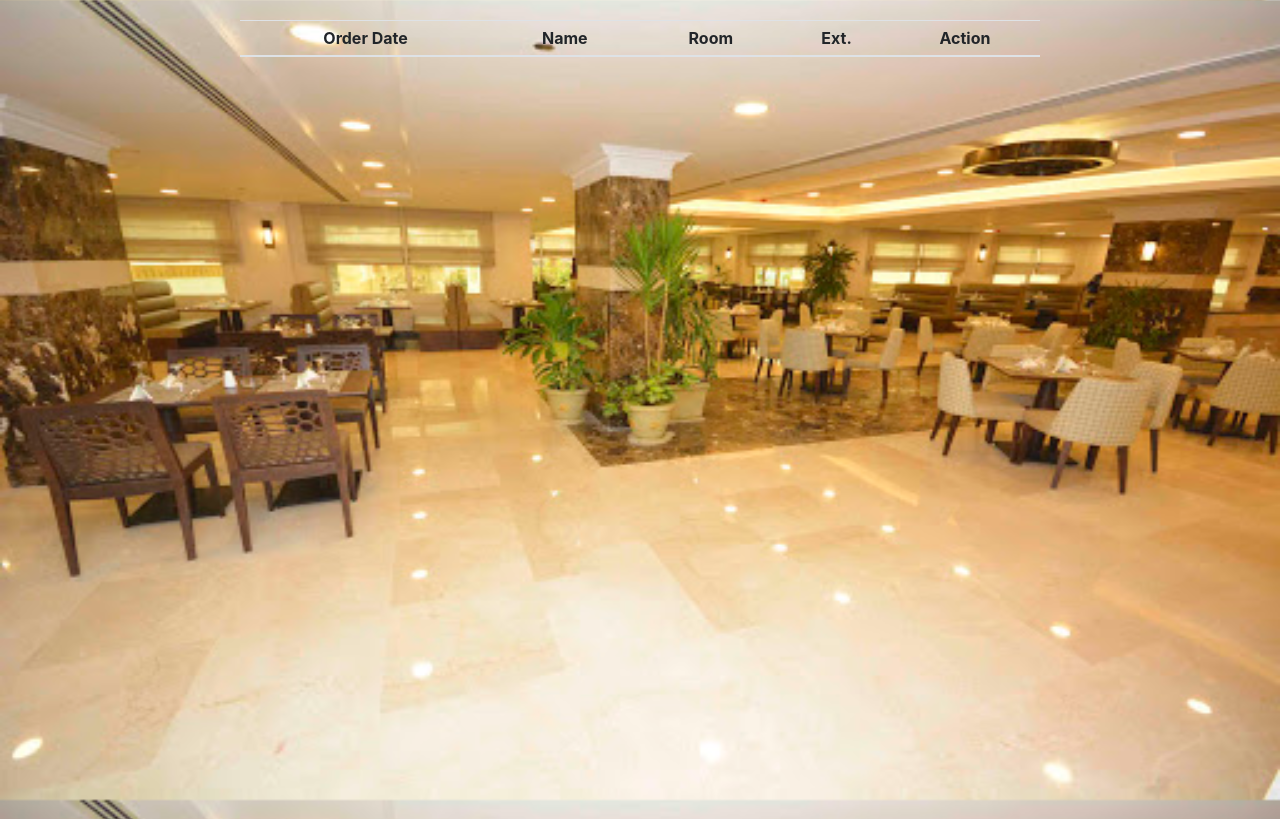
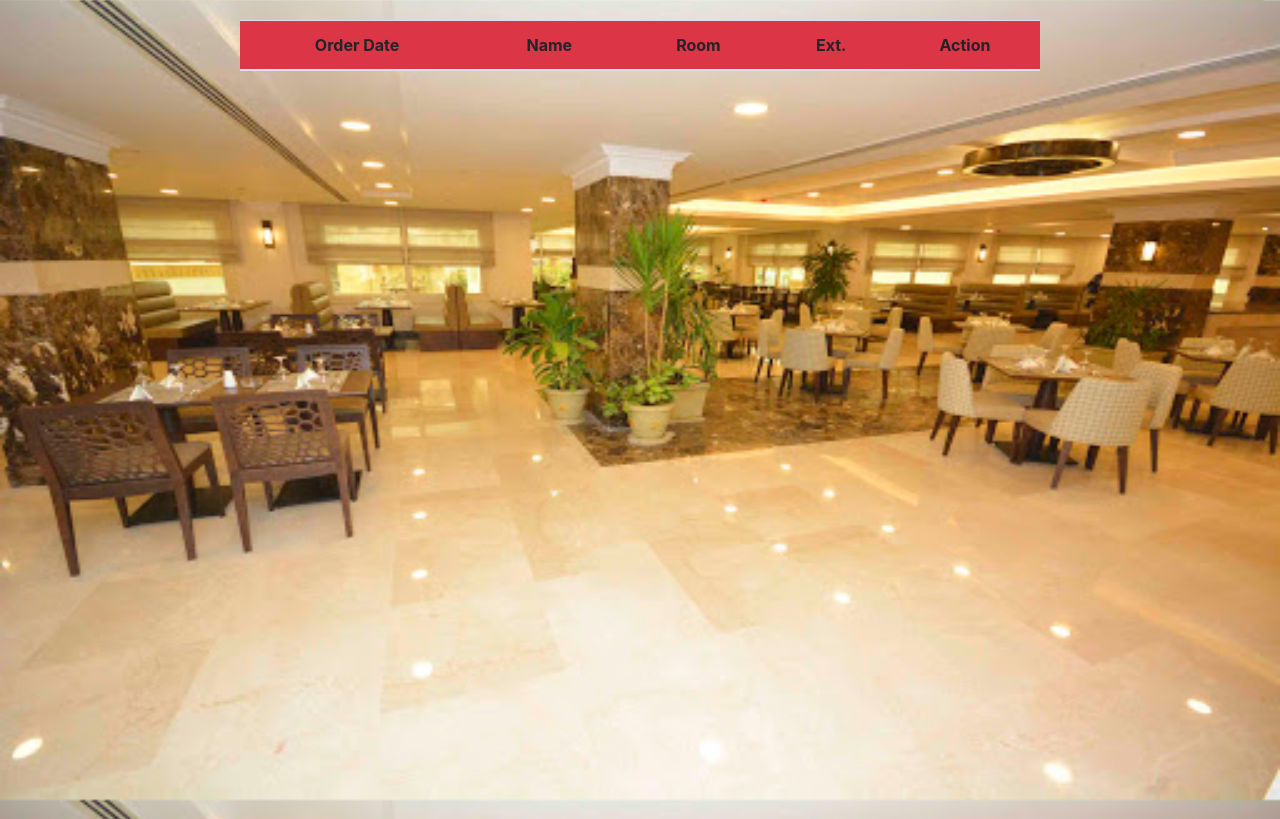
Before and after one commit to ghadamostafa/ITI-Cafeteria, a PHP site: page /checksOrders.php?id=1 in a window 1280 px wide. Shown: the top 819 px of the page. Run offline with PHP 8.4, Linux system fonts and the light colour scheme; a user stored in the database is signed in; data comes from the database, SQL or seed files in the repository; lists and menus that the app fills with data are empty.

Commit message:
Add some style to checksOrders page

```diff
--- a/Views/checksOrders.php
+++ b/Views/checksOrders.php
@@ -7,6 +7,7 @@
 	<link rel="stylesheet" type="text/css" href="../assets/css/checksStyle.css">
 </head>
 <body>
+	<section class="container">
 	<?php
 	session_start();
 	require_once("../Models/dbConnection.php");
@@ -25,9 +26,9 @@
 	{
 	?>
 	<div id="ordersTable">
-		<table class="table table-sm ">
-			  <thead>
-			    <tr>
+		<table class="table table-striped table-light ">
+			  <thead class="bg-danger">
+			    <tr >
 			   		<th scope="col" class="image">Order Date</th>
 			      <th scope="col">Name</th>
 			      <th scope="col">Room</th>
@@ -51,6 +52,7 @@
 			  </tbody>
 		</table>
 	</div>
+	</section>
 	<script >
 		$(".date").on("click",function(){
 			userId=this.id;
@@ -97,5 +99,6 @@
     });
 		});
 	</script>
+
 </body>
 </html>
```
